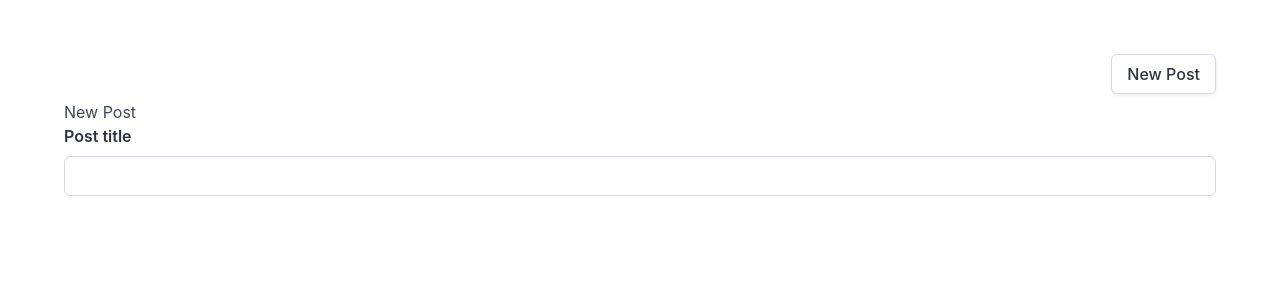
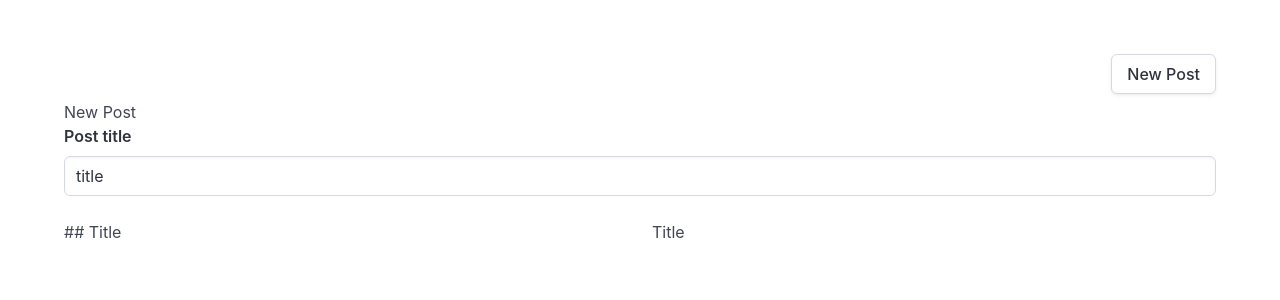
Before and after one commit to morequalified/vuejs-composition-api-v3, a Vue app: page /posts/new in a window 1280 px wide. Shown: the top 300 px of the page. Built offline with nearby package versions, Linux system fonts and the light colour scheme.

Commit message:
Finishing postWriter with dynamic content changing and debounce performance improvement

```diff
--- a/package.json
+++ b/package.json
@@ -10,10 +10,15 @@
   "dependencies": {
     "@types/cors": "2.8",
     "@types/express": "4.17",
+    "@types/lodash": "4.14",
     "@types/luxon": "^2.3.1",
+    "@types/marked": "^4.0.3",
     "cors": "2.8",
     "express": "4.17",
+    "highlight.js": "11.5",
+    "lodash": "4.14",
     "luxon": "^2.3.1",
+    "marked": "^4.0.3",
     "pinia": "^2.0.14",
     "vue": "^3.4.21",
     "vue-router": "^4.0.15"
--- a/src/App.vue
+++ b/src/App.vue
@@ -14,4 +14,5 @@ ScriptCompileContext
 
 <style scoped>
 @import "https://cdn.jsdelivr.net/npm/bulma@1.0.0/css/bulma.min.css";
+@import "highlight.js/styles/atom-one-dark.css";
 </style>
--- a/src/components/PostWriter.vue
+++ b/src/components/PostWriter.vue
@@ -1,9 +1,50 @@
 <script setup lang="ts">
+import { ref, onMounted, watch } from 'vue'
 import { TimelinePost } from '../posts'
+import { marked } from 'marked'
+import highlightjs from 'highlight.js'
+import debounce from 'lodash/debounce'
 
 const props = defineProps<{
   post: TimelinePost
 }>()
+
+const title = ref(props.post.title)
+const content = ref(props.post.markdown)
+const contentEditable = ref<HTMLDivElement>()
+const html = ref('')
+
+function parseHtml (markdown: string) {
+  marked.parse(markdown, {
+    gfm: true,
+    breaks: true,
+    highlight: (code) => {
+      return highlightjs.highlightAuto(code).value
+    }
+  }, (_err, parseResult) => {
+    html.value = parseResult
+  })
+}
+
+watch(content, debounce((newContent) => {
+  parseHtml(newContent)
+}, 250), {
+  immediate: true
+})
+
+onMounted(() => {
+  if (!contentEditable.value) {
+    throw new Error('contentEditable DOM node was not found')
+  }
+  contentEditable.value.innerHTML = content.value
+})
+
+function handleInput() {
+  if (!contentEditable.value) {
+    throw new Error('contentEditable DOM node was not found')
+  }
+  content.value = contentEditable.value.innerHTML
+}
 </script>
 
 <template>
@@ -11,8 +52,17 @@ const props = defineProps<{
     <div class="column">
       <div class="field">
         <div class="label">Post title</div>
-        <input type="text" class="input">
+        <input type="text" class="input" v-model="title">
       </div>
     </div>
   </div>
+
+  <div class="columns">
+    <div class="column">
+      <div contenteditable ref="contentEditable" @input="handleInput" />
+    </div>
+    <div class="column">
+      <div v-html="html" />
+    </div>
+  </div>
 </template>
--- a/src/posts.ts
+++ b/src/posts.ts
@@ -4,6 +4,7 @@ export interface Post {
   id: string
   title: string
   created: string
+  markdown: string
 }
 
 export interface TimelinePost extends Omit<Post, "created"> {
@@ -13,17 +14,20 @@ export interface TimelinePost extends Omit<Post, "created"> {
 export const today: Post = {
   id: "1",
   title: "Today",
-  created: DateTime.now().toISO()
+  created: DateTime.now().toISO(),
+  markdown: ''
 }
 
 export const thisWeek: Post = {
   id: "2",
   title: "This Week",
-  created: DateTime.now().minus({ days: 5 }).toISO()
+  created: DateTime.now().minus({ days: 5 }).toISO(),
+  markdown: ''
 }
 
 export const thisMonth: Post = {
   id: "3",
   title: "This Month",
-  created: DateTime.now().minus({ weeks: 3 }).toISO()
+  created: DateTime.now().minus({ weeks: 3 }).toISO(),
+  markdown: ''
 }
--- a/src/views/NewPost.vue
+++ b/src/views/NewPost.vue
@@ -6,7 +6,8 @@ import { TimelinePost } from '../posts'
 const post: TimelinePost = {
   id: "-1",
   title: "title",
-  created: DateTime.now()
+  created: DateTime.now(),
+  markdown: '## Title'
 }
 </script>
 
```
Also changed, not shown: 1 other file (tests, documents, lock files or other folders).
